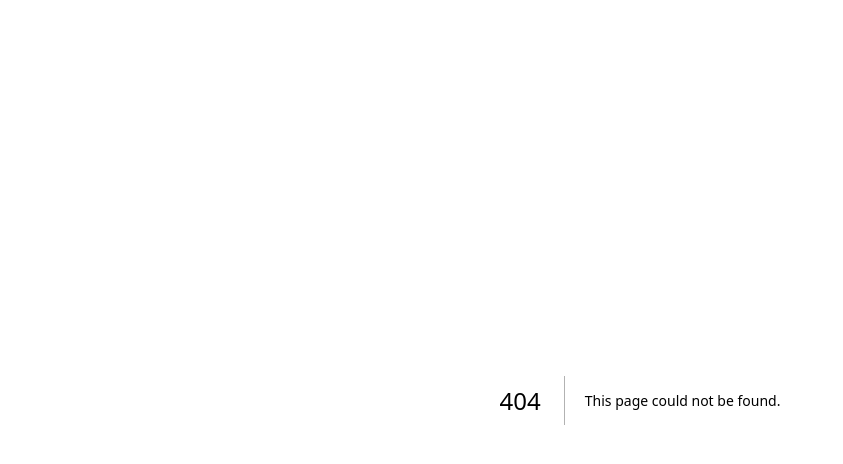
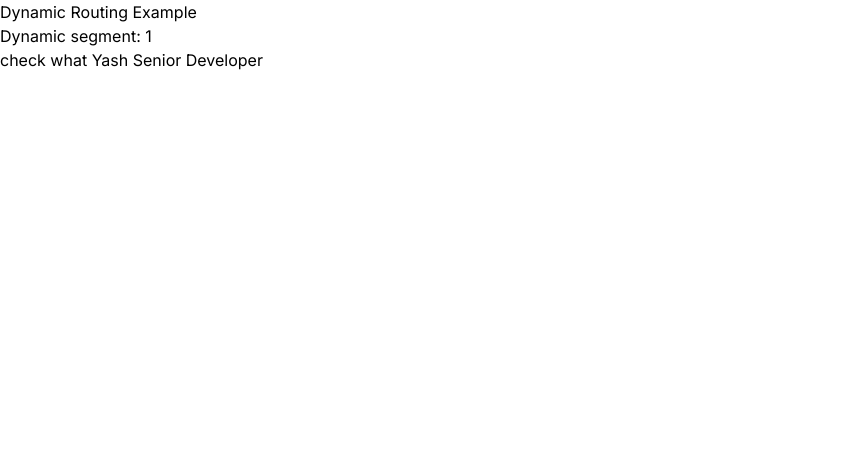
Before and after one commit to pandey0801/Next_JS, a Next.js app: page /about/1 in a window 1280 px wide. Before the commit this address had no page. Shown: the top 464 px of the page, without its empty margins (0-843 px from the left). Built offline with nearby package versions, Linux system fonts and the light colour scheme.

Commit message:
Dynamic page routes

```diff
--- /dev/null
+++ b/src/app/about/[diff]/page.js
@@ -0,0 +1,104 @@
+
+// import { useRouter } from 'next/router'
+
+// export default function check() {
+    // const rou = useRouter()
+
+    // console.log(rou.query.diff)
+
+    // const router = useRouter();
+    // const { diff } = router.query;
+
+    // console.log(router); // This will log the dynamic part of the URL
+
+//   return (
+//     <div>let check</div>
+//   )
+// }
+
+
+// import React from 'react'
+// import { useRouter } from 'next/router'
+
+// export default function check () {
+//   return (
+//     <div>check </div>
+//   )
+// }
+
+
+
+// import { useRouter } from 'next/router';
+
+// export default function Check() {
+//   const router = useRouter();
+//   const { diff } = router.query;
+
+//   console.log(diff); // This will log the dynamic part of the URL
+
+//   return (
+//     <div>
+//       <h1>Dynamic Routing Example</h1>
+//       <p>Dynamic segment: {diff}</p>
+//     </div>
+//   );
+// }
+
+
+"use client";
+// src/app/about/[diff]/page.js
+import { useParams } from 'next/navigation';
+import { useState, useEffect } from 'react';
+
+export default function Check() {
+  const params = useParams();
+  const { diff } = params;
+
+  console.log(diff); // This will log the dynamic part of the URL
+
+  const details = [
+    { id : 1, name: 'Yash', role: "Senior Developer"},
+    { id : 2, name: 'Vaibhav', role: "Backend Developer"},
+    { id : 3, name: 'Suresh', role: "Frontend Developer"},
+    ]
+
+    const [url,setUrl] = useState("")
+
+    // if(diff==="1"){
+    //   console.log("it 1")
+    //   setUrl("Yash senior dev")
+    // }
+    // if (diff==='2') {
+
+    //   console.log("Vaibhav Backend Developer")
+    //   setUrl("Vaibhav Backend Developer");
+
+    // } else {
+    //   console.log("no found");
+    //   setUrl("not ");
+    // }
+
+
+    useEffect(() => {
+      if (diff === "1") {
+        console.log("it 1");
+        setUrl("Yash Senior Developer");
+      } else if (diff === "2") {
+        console.log("Vaibhav Backend Developer");
+        setUrl("Vaibhav Backend Developer");
+      } else {
+        console.log("not found");
+        setUrl("not found");
+      }
+    }, [diff]); // Effect runs when `diff` changes
+
+
+  return (
+    <div>
+      <h1>Dynamic Routing Example</h1>
+      <p>Dynamic segment: {diff}</p>
+      <p>check what {url}</p>
+
+    </div>
+  );
+}
--- /dev/null
+++ b/src/app/about/page.js
@@ -0,0 +1,7 @@
+import React from 'react'
+
+export default function about () {
+  return (
+    <div>about us page </div>
+  )
+}
--- a/src/app/indexabc/page.js
+++ /dev/null
@@ -1,4 +0,0 @@
-export default function indexabc(){
-
-  return <h1>index</h1>
-}
```
Also changed, not shown: src/app/products/developer/[diff_Id]/page.js (added).
